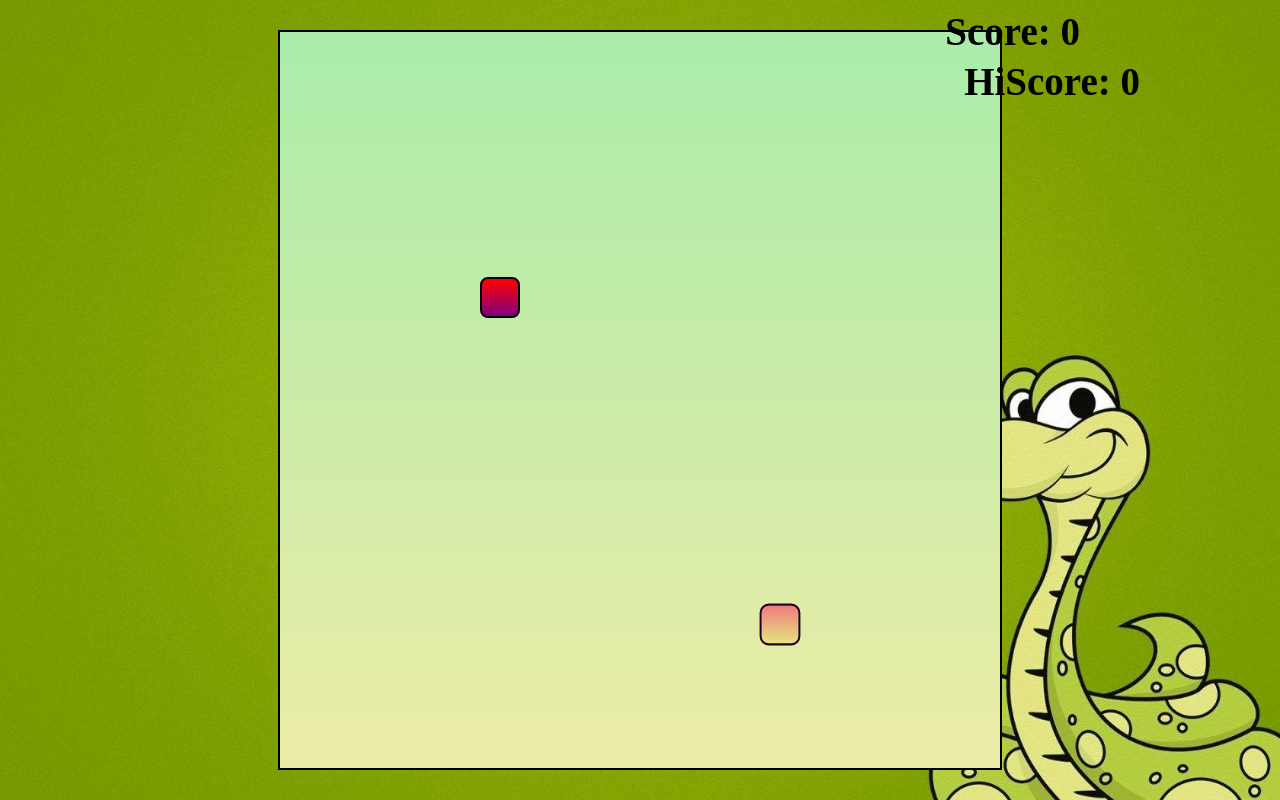
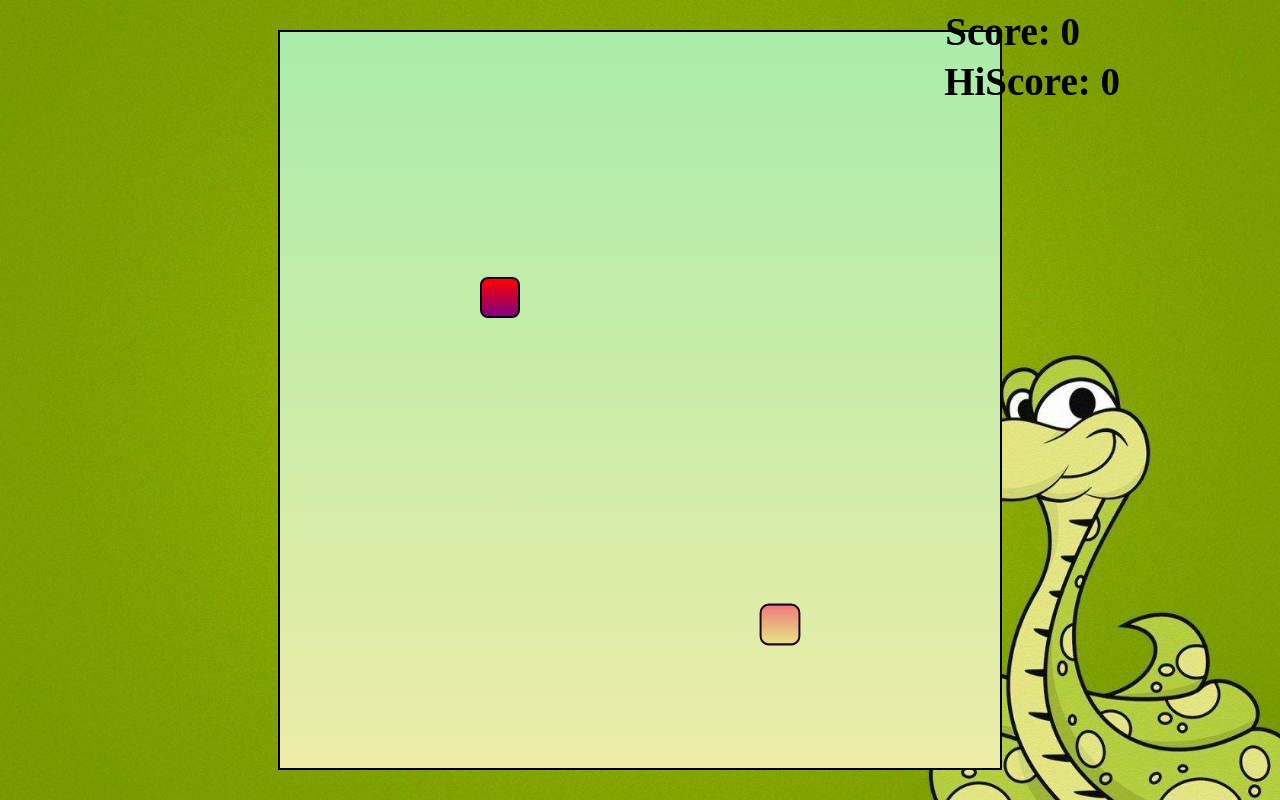
Before and after one commit to amankumaar/Snake-Game, a plain HTML site: page index.html in a window 1280 px wide. Drawn offline with Linux system fonts and the light colour scheme; a web font is replaced by a local one.

Commit message:
Update style.css

```diff
--- a/css/style.css
+++ b/css/style.css
@@ -26,7 +26,7 @@
 #hiscoreBox{
     position: absolute;
     top: 59px;
-    right: 140px;
+    right: 160px;
     font-size: 39px;
     font-weight: bold;
     font-family: 'New Tegomin', serif;
```
